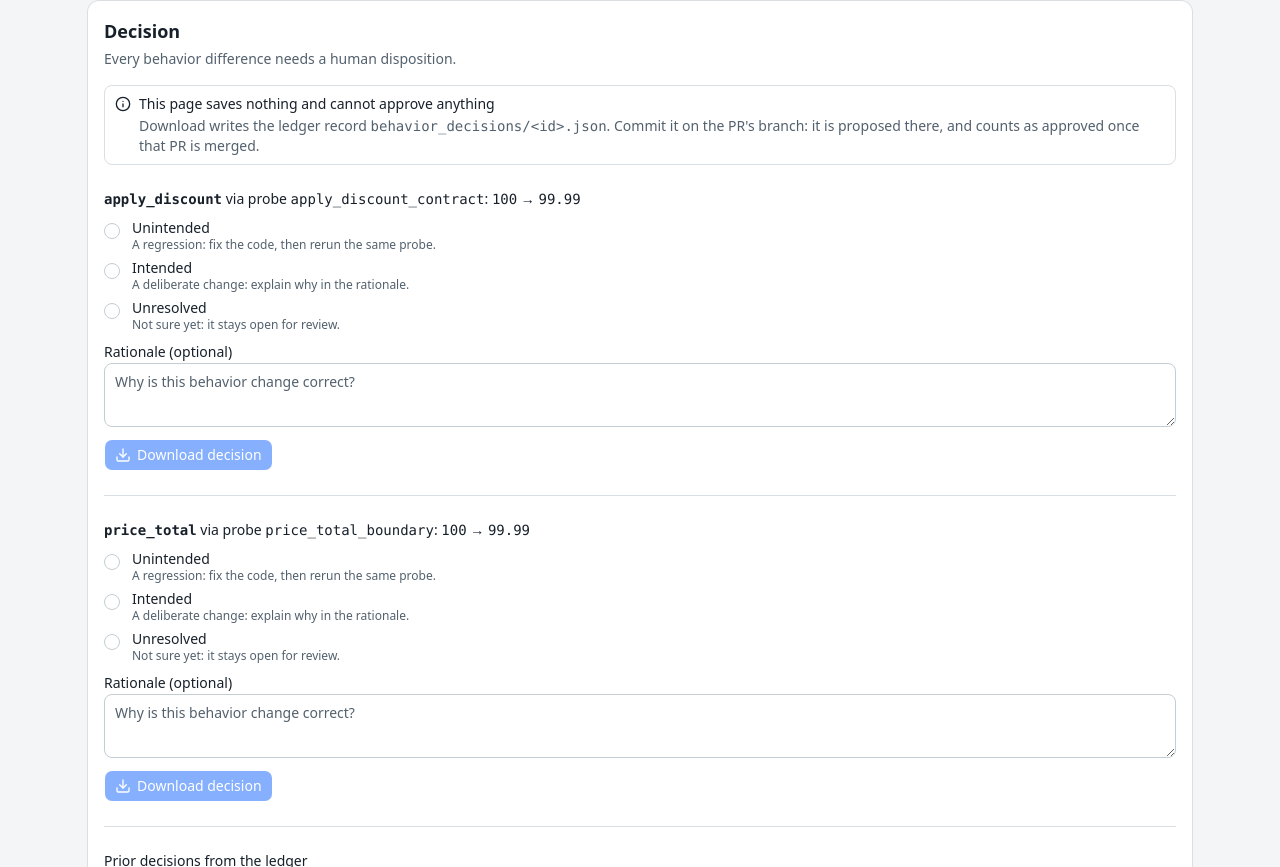
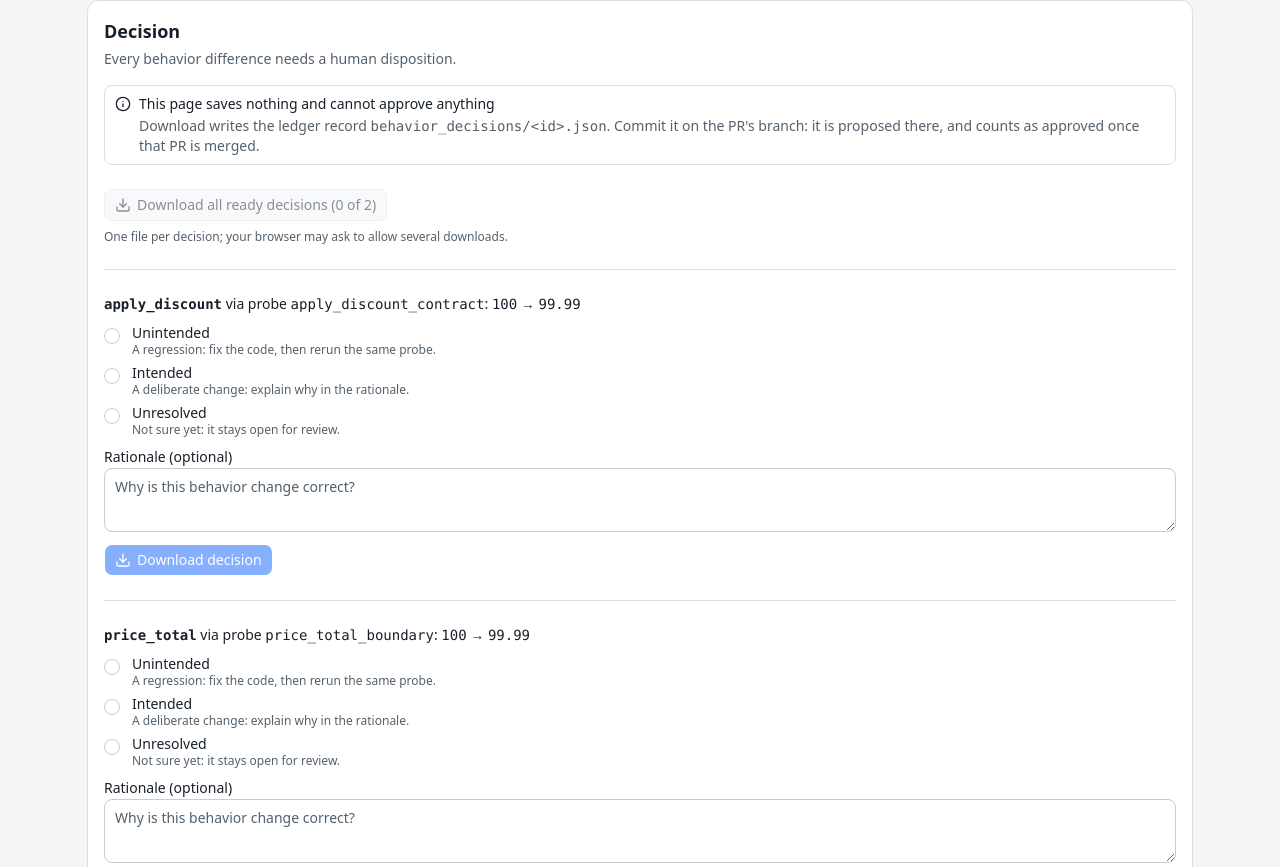
Before and after one commit to kafiirgie/pocbobbin, a React (Vite) app in the folder web/: page / in a window 1280 px wide. Shown: the part 1713-2580 px from the top of the page. Built offline with nearby package versions, Linux system fonts and the light colour scheme.

Commit message:
feat(web): download all ready decisions at once

```diff
--- a/web/src/components/DecisionPanel.tsx
+++ b/web/src/components/DecisionPanel.tsx
@@ -9,7 +9,7 @@ import { RadioGroup, RadioGroupItem } from "@/components/ui/radio-group";
 import { Separator } from "@/components/ui/separator";
 import { Textarea } from "@/components/ui/textarea";
 import { TONE_CLASSES } from "@/components/StatusBadge";
-import { buildDecision, downloadDecision, MIN_RATIONALE } from "@/lib/decision-file";
+import { buildDecision, downloadDecisions, MIN_RATIONALE } from "@/lib/decision-file";
 import { formatValue } from "@/lib/evidence";
 import type { Comparison, Decision, Intent, ReviewReport } from "@/lib/review-report";
 
@@ -19,7 +19,40 @@ const INTENTS: { value: Intent; label: string; hint: string }[] = [
   { value: "unresolved", label: "Unresolved", hint: "Not sure yet: it stays open for review." },
 ];
 
-type SaveState = { status: "saved"; decision: Decision } | { status: "error"; message: string } | null;
+interface Draft {
+  intent: Intent | "";
+  rationale: string;
+}
+
+const EMPTY_DRAFT: Draft = { intent: "", rationale: "" };
+
+/** The disposition to record, or null while the form is incomplete (validate_and_save's rationale rule). */
+function readyIntent(draft: Draft): Intent | null {
+  if (!draft.intent) return null;
+  return draft.intent === "intended" && draft.rationale.trim().length < MIN_RATIONALE ? null : draft.intent;
+}
+
+interface ReadyDecision {
+  comparison: Comparison;
+  intent: Intent;
+  rationale: string;
+}
+
+type SaveState = { status: "saved"; decisions: Decision[] } | { status: "error"; message: string } | null;
+
+function useDecisionDownload(report: ReviewReport) {
+  const [save, setSave] = useState<SaveState>(null);
+  const download = async (items: ReadyDecision[]) => {
+    try {
+      const decisions = await Promise.all(items.map((item) => buildDecision(report, item.comparison, item.intent, item.rationale)));
+      await downloadDecisions(decisions);
+      setSave({ status: "saved", decisions });
+    } catch (error: unknown) {
+      setSave({ status: "error", message: error instanceof Error ? error.message : "The decision file could not be built." });
+    }
+  };
+  return { save, download, clear: () => setSave(null) };
+}
 
 function SaveStatus({ state }: { state: SaveState }) {
   if (!state) return null;
@@ -30,11 +63,14 @@ function SaveStatus({ state }: { state: SaveState }) {
       </p>
     );
   }
-  const { id, supersedes } = state.decision;
+  const [only] = state.decisions;
+  const many = state.decisions.length > 1;
   return (
     <p role="status" className="max-w-prose text-sm text-muted-foreground">
-      Downloaded <code>{id}.json</code> as a proposed decision{supersedes ? <> that supersedes <code>{supersedes}</code></> : null}.
-      Commit it to <code>behavior_decisions/</code> on this PR's branch; it counts as approved once the PR is merged.
+      Downloaded {state.decisions.map((d, i) => <span key={d.id}>{i ? ", " : ""}<code>{d.id}.json</code></span>)} as{" "}
+      {many ? "proposed decisions" : "a proposed decision"}
+      {!many && only.supersedes ? <> that supersedes <code>{only.supersedes}</code></> : null}. Commit {many ? "them" : "it"} to{" "}
+      <code>behavior_decisions/</code> on this PR's branch; {many ? "they count" : "it counts"} as approved once the PR is merged.
     </p>
   );
 }
@@ -55,30 +91,31 @@ function IntentChoice({ id, intent, onChange }: { id: string; intent: Intent | "
   );
 }
 
-function DeltaDecision({ report, comparison }: { report: ReviewReport; comparison: Comparison }) {
-  const [intent, setIntent] = useState<Intent | "">("");
-  const [rationale, setRationale] = useState("");
-  const [save, setSave] = useState<SaveState>(null);
+interface DraftState {
+  value: Draft;
+  set: (next: Draft) => void;
+}
+
+function DeltaDecision({ report, comparison, draft }: { report: ReviewReport; comparison: Comparison; draft: DraftState }) {
+  const { save, download, clear } = useDecisionDownload(report);
   const id = comparison.probe.id;
-  const shortRationale = intent === "intended" && rationale.trim().length < MIN_RATIONALE;
-  const submit = async (event: FormEvent<HTMLFormElement>) => {
+  const { intent, rationale } = draft.value;
+  const ready = readyIntent(draft.value);
+  const update = (next: Partial<Draft>) => {
+    draft.set({ ...draft.value, ...next });
+    clear();
+  };
+  const submit = (event: FormEvent<HTMLFormElement>) => {
     event.preventDefault();
-    if (!intent || shortRationale) return;
-    try {
-      const decision = await buildDecision(report, comparison, intent, rationale);
-      downloadDecision(decision);
-      setSave({ status: "saved", decision });
-    } catch (error: unknown) {
-      setSave({ status: "error", message: error instanceof Error ? error.message : "The decision file could not be built." });
-    }
+    if (ready) void download([{ comparison, intent: ready, rationale }]);
   };
   return (
-    <form className="space-y-3" onSubmit={(event) => void submit(event)}>
+    <form className="space-y-3" onSubmit={submit}>
       <p className="text-sm">
         <code className="font-semibold">{comparison.probe.target.symbol}</code> via probe <code>{id}</code>:{" "}
         <code>{formatValue(comparison.base.output)}</code> → <code>{formatValue(comparison.head.output)}</code>
       </p>
-      <IntentChoice id={id} intent={intent} onChange={(next) => { setIntent(next); setSave(null); }} />
+      <IntentChoice id={id} intent={intent} onChange={(next) => update({ intent: next })} />
       <div className="space-y-1">
         <Label htmlFor={`${id}-rationale`}>
           Rationale {intent === "intended" ? `(required, at least ${MIN_RATIONALE} characters)` : "(optional)"}
@@ -86,17 +123,29 @@ function DeltaDecision({ report, comparison }: { report: ReviewReport; compariso
         <Textarea
           id={`${id}-rationale`}
           value={rationale}
-          onChange={(event) => { setRationale(event.target.value); setSave(null); }}
-          aria-invalid={shortRationale}
+          onChange={(event) => update({ rationale: event.target.value })}
+          aria-invalid={intent === "intended" && !ready}
           placeholder="Why is this behavior change correct?"
         />
       </div>
-      <Button type="submit" disabled={!intent || shortRationale || report.fixture}>
+      <Button type="submit" disabled={!ready || report.fixture}>
         <Download aria-hidden="true" />Download decision
       </Button>
-      {report.fixture ? <p className="text-sm text-muted-foreground">A fixture report cannot produce a ledger record.</p> : null}
       <SaveStatus state={save} />
     </form>
+  );
+}
+
+function DownloadAll({ report, ready, total }: { report: ReviewReport; ready: ReadyDecision[]; total: number }) {
+  const { save, download } = useDecisionDownload(report);
+  return (
+    <div className="space-y-2">
+      <Button variant="outline" disabled={!ready.length || report.fixture} onClick={() => void download(ready)}>
+        <Download aria-hidden="true" />Download all ready decisions ({ready.length} of {total})
+      </Button>
+      <p className="text-xs text-muted-foreground">One file per decision; your browser may ask to allow several downloads.</p>
+      <SaveStatus state={save} />
+    </div>
   );
 }
 
@@ -113,6 +162,32 @@ function PriorDecision({ decision }: { decision: Decision }) {
         {decision.target.path} · decision <code>{decision.id}</code>{decision.requirement_ref ? ` · ${decision.requirement_ref}` : ""}
       </p>
     </li>
+  );
+}
+
+function PendingDecisions({ report, deltas }: { report: ReviewReport; deltas: Comparison[] }) {
+  const [drafts, setDrafts] = useState<Record<string, Draft>>({});
+  const draftOf = (comparison: Comparison) => drafts[comparison.probe.id] ?? EMPTY_DRAFT;
+  const ready = deltas.flatMap((comparison) => {
+    const intent = readyIntent(draftOf(comparison));
+    return intent ? [{ comparison, intent, rationale: draftOf(comparison).rationale }] : [];
+  });
+  if (!deltas.length) return <p className="text-sm text-muted-foreground">No behavior difference in this report needs a decision.</p>;
+  return (
+    <>
+      {report.fixture ? <p className="text-sm text-muted-foreground">A fixture report cannot produce ledger records.</p> : null}
+      {deltas.length > 1 ? <DownloadAll report={report} ready={ready} total={deltas.length} /> : null}
+      {deltas.map((comparison) => (
+        <div key={comparison.probe.id} className="space-y-6">
+          <Separator />
+          <DeltaDecision
+            report={report}
+            comparison={comparison}
+            draft={{ value: draftOf(comparison), set: (next) => setDrafts((all) => ({ ...all, [comparison.probe.id]: next })) }}
+          />
+        </div>
+      ))}
+    </>
   );
 }
 
@@ -133,16 +208,7 @@ export function DecisionPanel({ report }: { report: ReviewReport }) {
             proposed there, and counts as approved once that PR is merged.
           </AlertDescription>
         </Alert>
-        {deltas.length ? (
-          deltas.map((comparison, index) => (
-            <div key={comparison.probe.id} className="space-y-6">
-              {index ? <Separator /> : null}
-              <DeltaDecision report={report} comparison={comparison} />
-            </div>
-          ))
-        ) : (
-          <p className="text-sm text-muted-foreground">No behavior difference in this report needs a decision.</p>
-        )}
+        <PendingDecisions report={report} deltas={deltas} />
         <Separator />
         <section aria-labelledby="prior-heading" className="space-y-3">
           <h3 id="prior-heading" className="font-medium">Prior decisions from the ledger</h3>
--- a/web/src/lib/decision-file.ts
+++ b/web/src/lib/decision-file.ts
@@ -37,7 +37,7 @@ export async function buildDecision(report: ReviewReport, comparison: Comparison
   };
 }
 
-export function downloadDecision(decision: Decision) {
+function downloadDecision(decision: Decision) {
   const blob = new Blob([`${JSON.stringify(decision, null, 2)}\n`], { type: "application/json" });
   const url = URL.createObjectURL(blob);
   const link = document.createElement("a");
@@ -46,3 +46,11 @@ export function downloadDecision(decision: Decision) {
   link.click();
   setTimeout(() => URL.revokeObjectURL(url));
 }
+
+/** Browsers drop some of several downloads started in the same tick, so they are spaced out. */
+export async function downloadDecisions(decisions: Decision[]) {
+  for (const [index, decision] of decisions.entries()) {
+    if (index) await new Promise((resolve) => setTimeout(resolve, 250));
+    downloadDecision(decision);
+  }
+}
```
